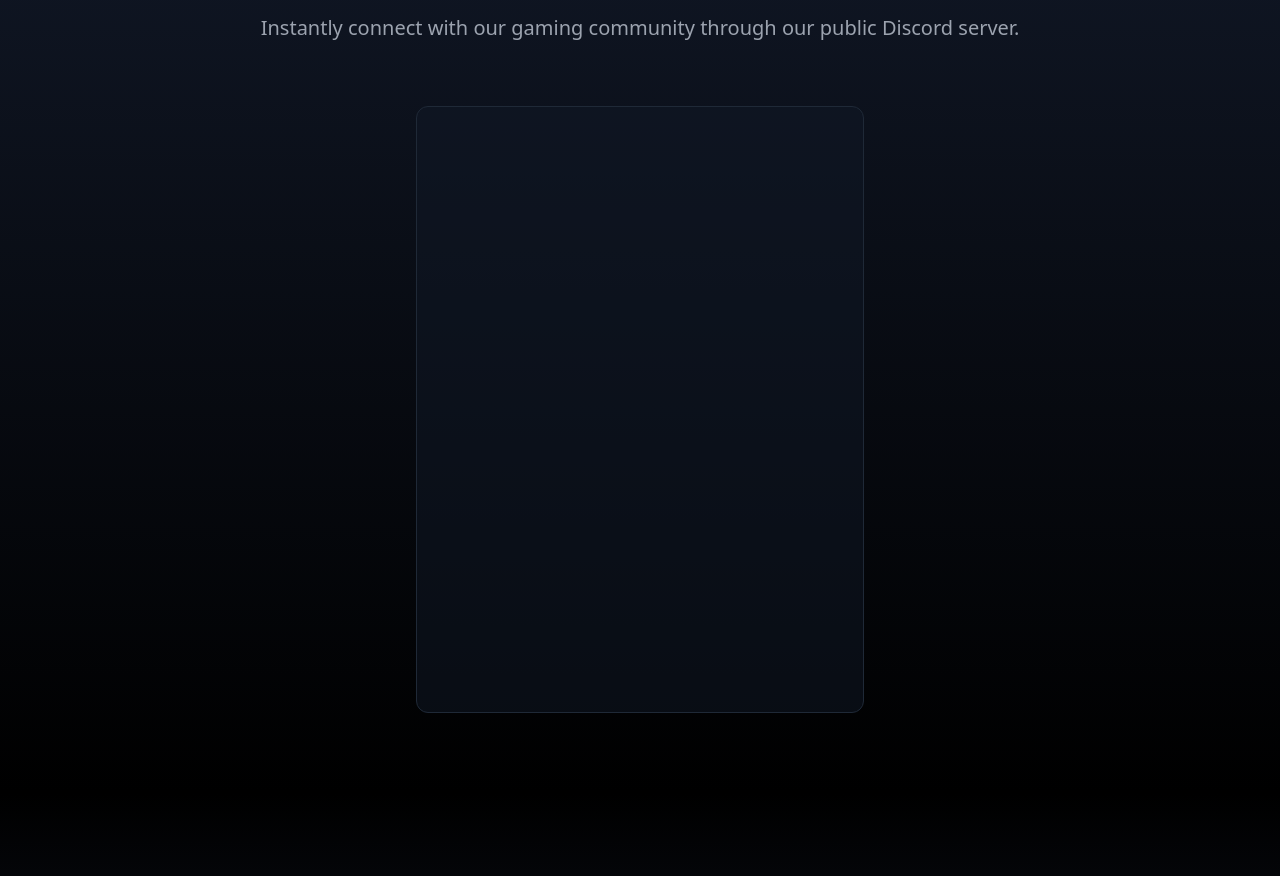
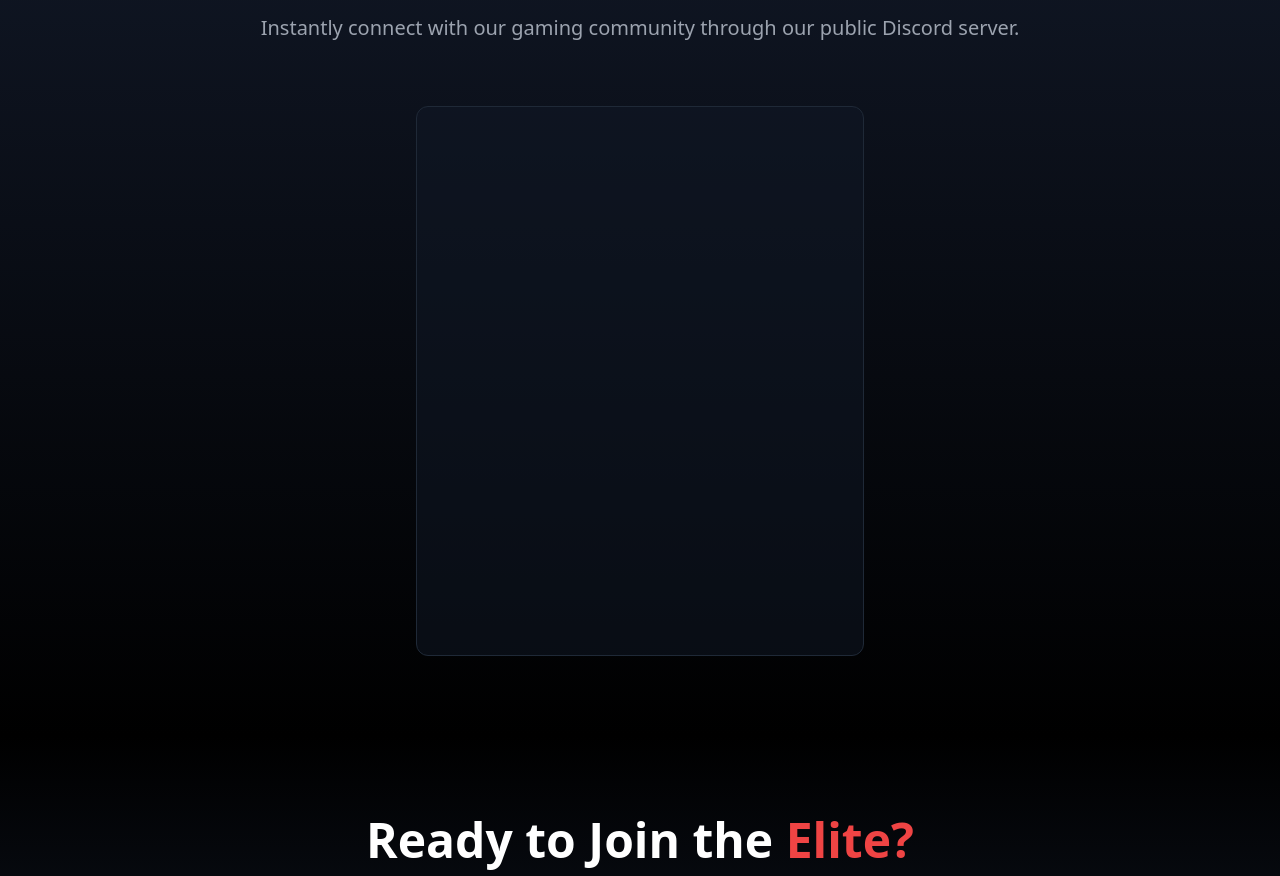
Before and after one commit to EtHaN-k46/gaming-squad-central, a React (Vite) app: page / in a window 1280 px wide. Shown: the part 1960-2836 px from the top of the page. Built offline with nearby package versions, Linux system fonts and the light colour scheme.

Commit message:
Update Index.tsx

```diff
--- a/src/pages/Index.tsx
+++ b/src/pages/Index.tsx
@@ -86,10 +86,9 @@ const Index = () => {
 
     <div className="flex justify-center">
       <div className="w-full max-w-md bg-gray-900/50 rounded-xl p-4 sm:p-6 border border-gray-800">
-              <div className="relative" style={{ paddingBottom: '140%', height: 0, overflow: 'hidden' }}>
         <iframe
-                  src="https://ptb.discord.com/widget?id=819994053759860746&theme=dark"
-                  className="absolute top-0 left-0 w-full h-full rounded-lg"
+          src="https://discord.com/widget?id=819994053759860746&theme=dark"
+          className="w-full h-[500px] rounded-lg"
           allowTransparency={true}
           frameBorder="0"
           sandbox="allow-popups allow-popups-to-escape-sandbox allow-same-origin allow-scripts"
@@ -98,8 +97,8 @@ const Index = () => {
       </div>
     </div>
   </div>
-        </div>
 </section>
+
 
 
       {/* CTA Section */}
```
Lines whose indentation alone changed are shown as unchanged.
